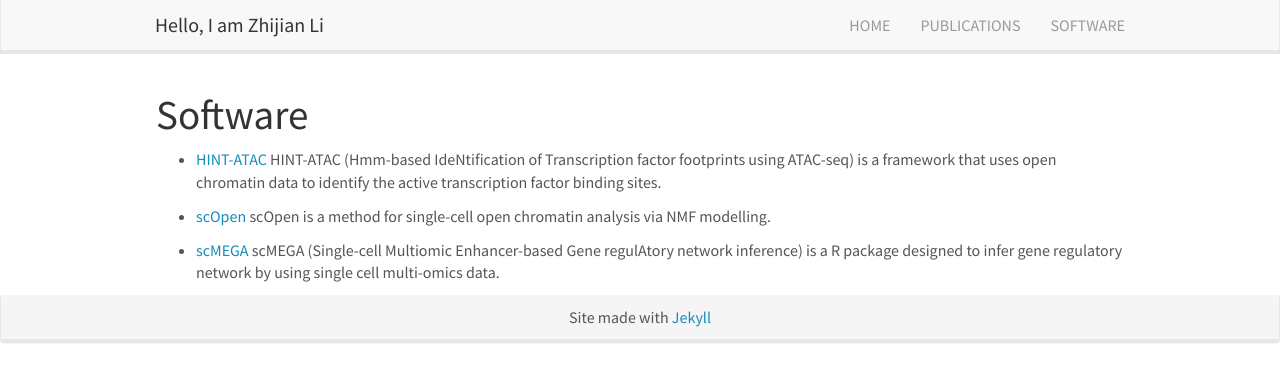
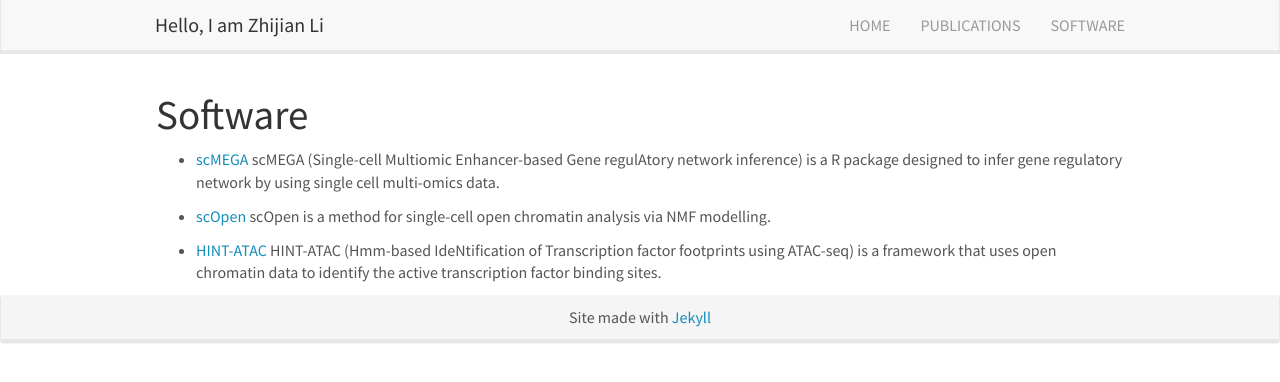
Before and after one commit to lzj1769/lzj1769.github.io, a Jekyll site: the page built from _pages/software.md, in a window 1280 px wide. Shown: the top 382 px of the page. Built offline with Jekyll 4.4.1, drawn with Linux system fonts in a browser that asks for light colours; nearby versions of some CDN libraries.

Commit message:
update news

```diff
--- a/_pages/software.md
+++ b/_pages/software.md
@@ -7,8 +7,8 @@ permalink: /software/
 
 # Software
 
-* [HINT-ATAC](https://reg-gen.readthedocs.io/en/latest/hint/introduction.html) HINT-ATAC (Hmm-based IdeNtification of Transcription factor footprints using ATAC-seq) is a framework that uses open chromatin data to identify the active transcription factor binding sites.
+* [scMEGA](https://costalab.github.io/scMEGA/) scMEGA (Single-cell Multiomic Enhancer-based Gene regulAtory network inference) is a R package designed to infer gene regulatory network by using single cell multi-omics data.
 
 * [scOpen](https://github.com/CostaLab/scopen) scOpen is a method for single-cell open chromatin analysis via NMF modelling.
 
-* [scMEGA](https://costalab.github.io/scMEGA/) scMEGA (Single-cell Multiomic Enhancer-based Gene regulAtory network inference) is a R package designed to infer gene regulatory network by using single cell multi-omics data.
+* [HINT-ATAC](https://reg-gen.readthedocs.io/en/latest/hint/introduction.html) HINT-ATAC (Hmm-based IdeNtification of Transcription factor footprints using ATAC-seq) is a framework that uses open chromatin data to identify the active transcription factor binding sites.
```
Also changed, not shown: 1 other file.
